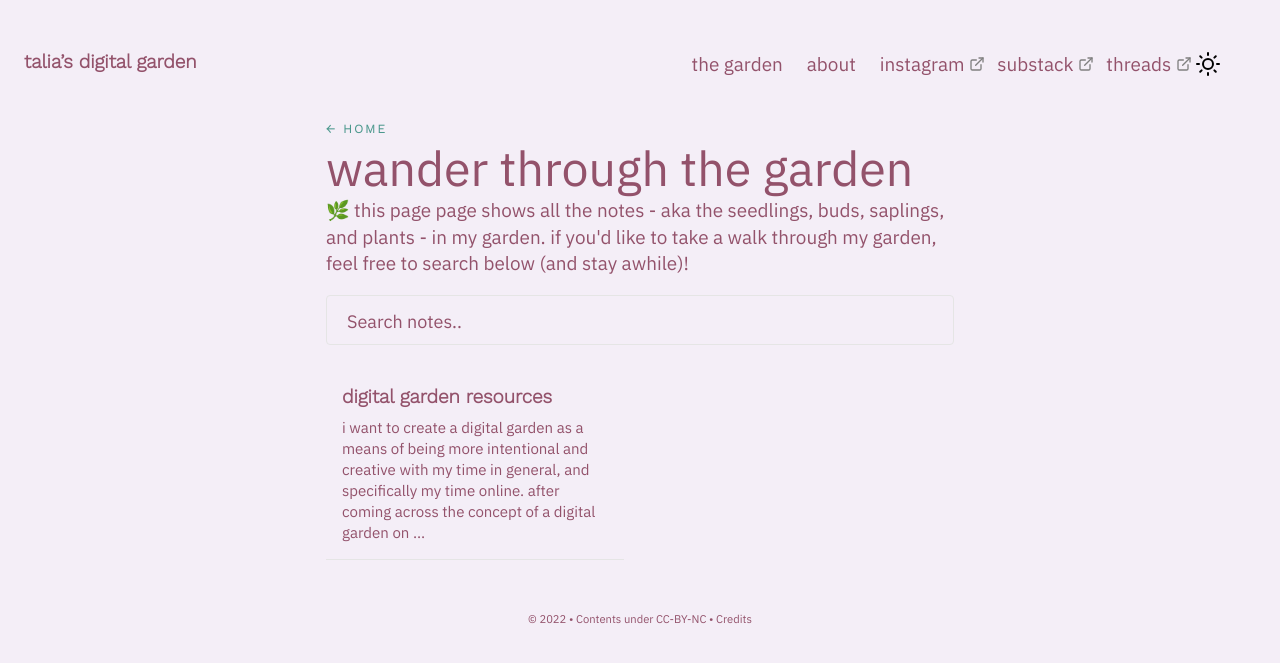
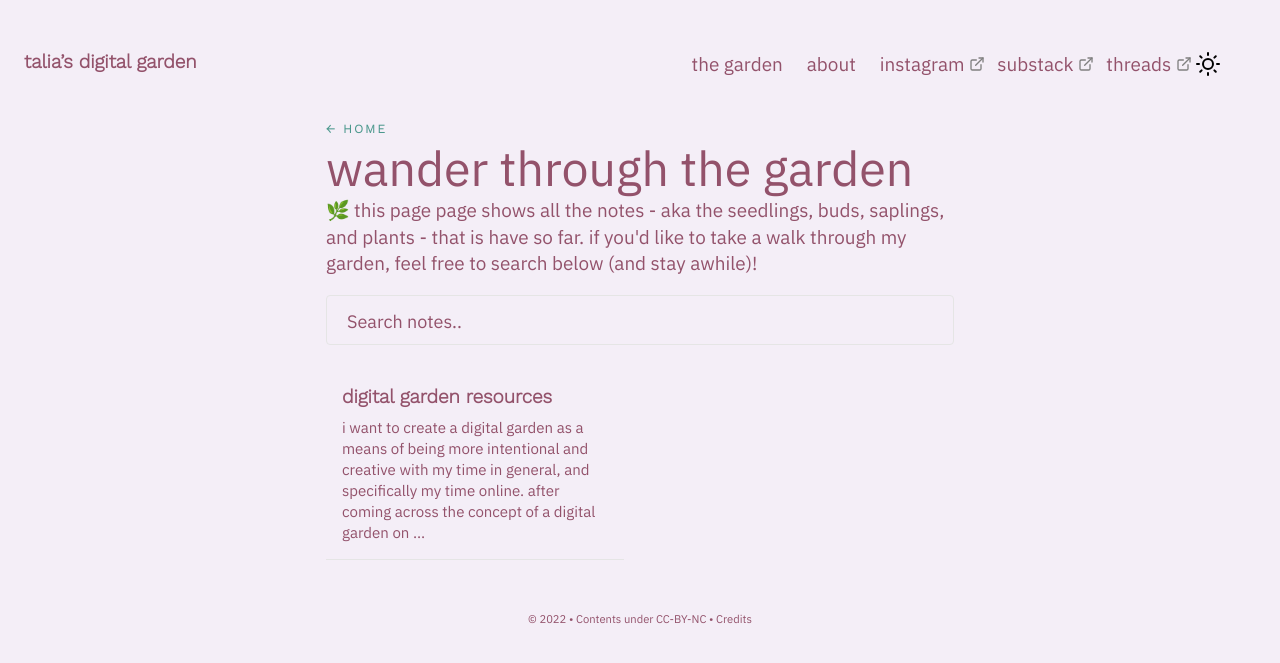
Before and after one commit to taliaisonline/taliaisonline.github.io, a Jekyll site: the page built from pages/notes.md, in a window 1280 px wide. Shown: the top 663 px of the page. Built offline with Jekyll 4.4.1, drawn with Linux system fonts in a browser that asks for light colours.

Commit message:
Update notes.md

```diff
--- a/pages/notes.md
+++ b/pages/notes.md
@@ -5,4 +5,4 @@ feedformat: card
 title: wander through the garden
 ---
 
-🌿 this page page shows all the notes - aka the seedlings, buds, saplings, and plants - in my garden. if you'd like to take a walk through my garden, feel free to search below (and stay awhile)!
+🌿 this page page shows all the notes - aka the seedlings, buds, saplings, and plants - that is have so far. if you'd like to take a walk through my garden, feel free to search below (and stay awhile)!
```
